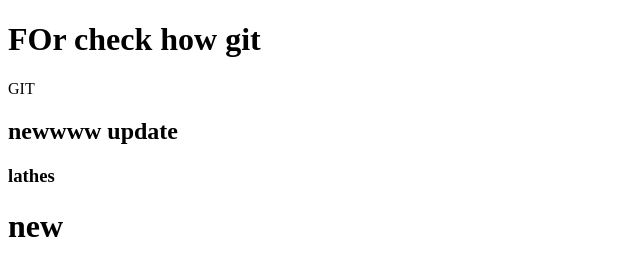
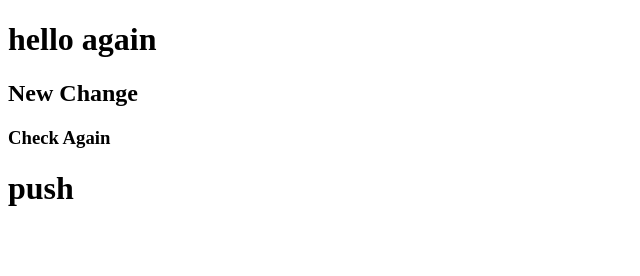
Before and after one commit to jijo54321/special-session-dec-06, a plain HTML site: page index.html in a window 1280 px wide. Shown: the whole page, without its empty margins (0-640 px from the left). Drawn offline with Linux system fonts and the light colour scheme.

Commit message:
Update index.html

```diff
--- a/index.html
+++ b/index.html
@@ -7,14 +7,14 @@
     <title>TESTING GIT</title>
 </head>
 <body>
-    <h1>FOr check how git</h1>
-    GIT
+    <h1>hello again</h1>
+
     <h2>
-        newwww update
+        New Change
     </h2>
     <h3>
-        lathes
+        Check Again
     </h3>
-    <h1>new</h1>
+    <h1>push</h1>
 </body>
 </html>
```
